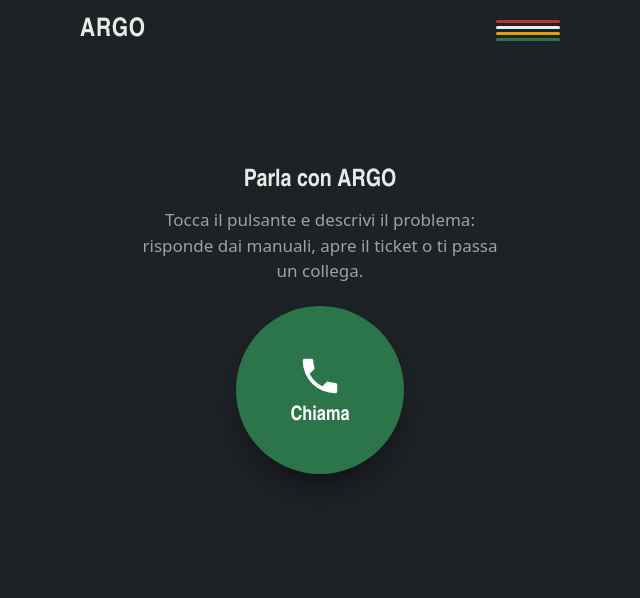
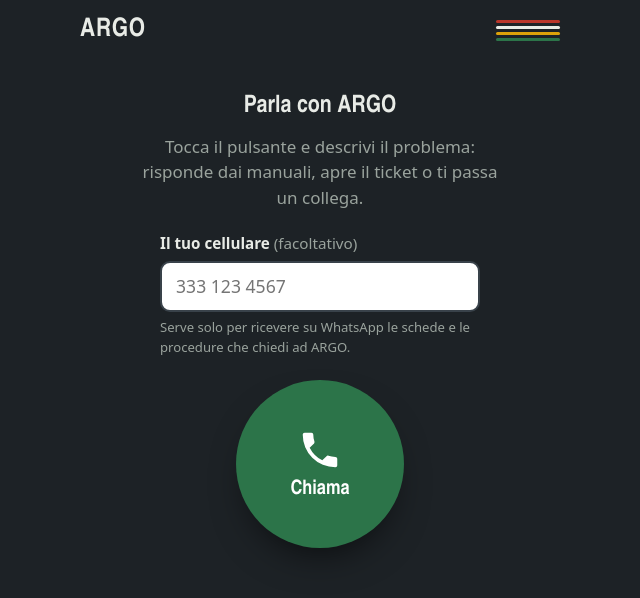
Before and after one commit to FraMazzucchelli/tec-bot, a FastAPI app: page /app in a window 1280 px wide. Shown: the top 598 px of the page, without its empty margins (320-960 px from the left). Run offline with FastAPI, Linux system fonts and the light colour scheme; some libraries are stand-ins or nearby versions.

Commit message:
App: cellulare facoltativo per ricevere le schede su WhatsApp
- il numero arriva a Twilio come parametro Telefono della chiamata dall'app
- /voice/incoming lo ricorda per CallSid (solo cellulari italiani o autorizzati)
- Gather e ConversationRelay lo usano come numero del tecnico

Co-Authored-By: Claude Opus 5.5 <noreply@anthropic.com>
Claude-Session: https://claude.ai/code/session_01J28BZtyKME14cSCQB392nw

```diff
--- a/src/argo/channels/app.py
+++ b/src/argo/channels/app.py
@@ -78,6 +78,36 @@ def access_token(
     )
     signature = hmac.new(api_secret.encode(), signing.encode(), hashlib.sha256).digest()
     return signing + "." + _b64(signature)
+
+
+APP_PHONE_TTL_SECONDS = 2 * 3600
+
+
+def remember_phone(state, call_sid: str, raw: str, settings) -> None:
+    """Chiamata dall'app con il cellulare indicato dal tecnico: lo teniamo in memoria
+    per la durata della chiamata, così ARGO può mandargli le schede su WhatsApp.
+    Solo cellulari italiani (o numeri in CALLBACK_NUMBERS), come per "Fatti chiamare"."""
+    from .callback import ITALIAN_MOBILE, _extra_numbers, normalize_number
+
+    if not call_sid or not raw.strip():
+        return
+    number = normalize_number(raw)
+    if not (ITALIAN_MOBILE.match(number) or number in _extra_numbers(settings)):
+        log.warning("App: cellulare non valido, ignorato")
+        return
+    phones = getattr(state, "app_phones", None)
+    if phones is None:
+        phones = state.app_phones = {}
+    now = time.time()
+    for sid in [s for s, (_, t) in phones.items() if now - t > APP_PHONE_TTL_SECONDS]:
+        phones.pop(sid, None)
+    phones[call_sid] = (number, now)
+
+
+def phone_for_call(state, call_sid: str, fallback: str) -> str:
+    """Il cellulare indicato nell'app per questa chiamata, altrimenti `fallback`."""
+    entry = getattr(state, "app_phones", {}).get(call_sid)
+    return entry[0] if entry else fallback
 
 
 class TokenLimiter:
--- a/src/argo/channels/relay.py
+++ b/src/argo/channels/relay.py
@@ -27,6 +27,7 @@ from fastapi import APIRouter, WebSocket, WebSocketDisconnect
 from starlette.concurrency import run_in_threadpool
 
 from ..security import twilio_signature
+from .app import phone_for_call
 
 log = logging.getLogger(__name__)
 router = APIRouter()
@@ -187,6 +188,7 @@ async def relay(websocket: WebSocket) -> None:
                 direction = message.get("direction", "inbound")
                 # nelle chiamate partite da ARGO (pagina /chiamami) il tecnico è il destinatario
                 technician = message.get("to" if direction.startswith("outbound") else "from", "")
+                technician = phone_for_call(app.state, message.get("callSid", ""), technician)
                 continue
 
             if kind == "interrupt":
--- a/src/argo/channels/voice.py
+++ b/src/argo/channels/voice.py
@@ -13,6 +13,7 @@ from fastapi import APIRouter, Depends, Form, Request
 from fastapi.responses import Response
 
 from ..security import verify_twilio
+from .app import phone_for_call, remember_phone
 from .relay import relay_twiml
 
 log = logging.getLogger(__name__)
@@ -43,7 +44,11 @@ def _say_and_listen(request: Request, text: str) -> Response:
 
 
 @router.post("/incoming")
-def incoming(request: Request) -> Response:
+def incoming(
+    request: Request, CallSid: str = Form(""), From: str = Form(""), Telefono: str = Form("")
+) -> Response:
+    if From.startswith("client:"):  # chiamata dall'app: il cellulare arriva come parametro
+        remember_phone(request.app.state, CallSid, Telefono, request.app.state.settings)
     if request.app.state.settings.voice_mode == "relay":
         return _twiml(relay_twiml(request.app.state.settings))
     return _say_and_listen(
@@ -66,6 +71,7 @@ def respond(
     assistant = request.app.state.assistant
     # nelle chiamate partite da ARGO (pagina /chiamami) il tecnico è il destinatario
     technician = To if Direction.startswith("outbound") else From
+    technician = phone_for_call(request.app.state, CallSid, technician)
     text = SpeechResult.strip()
     if not text:
         return _say_and_listen(request, "Scusa, non ho capito. Puoi ripetere?")
--- a/src/argo/templates/app.html
+++ b/src/argo/templates/app.html
@@ -104,6 +104,12 @@
     <div class="status" id="status" role="status" aria-live="polite">Parla con ARGO</div>
     <p class="sub" id="sub">Tocca il pulsante e descrivi il problema: risponde dai manuali, apre il ticket o ti passa un collega.</p>
 
+    <div class="code" id="phone-box">
+      <label for="telefono">Il tuo cellulare <span style="font-weight:400;color:var(--muted)">(facoltativo)</span></label>
+      <input id="telefono" type="tel" inputmode="tel" autocomplete="tel" placeholder="333 123 4567">
+      <span class="note">Serve solo per ricevere su WhatsApp le schede e le procedure che chiedi ad ARGO.</span>
+    </div>
+
     <div class="code" id="code-box" hidden>
       <label for="codice">Codice di accesso</label>
       <input id="codice" type="password" autocomplete="off" inputmode="text">
@@ -147,12 +153,14 @@
   var btn = $("call"), label = $("call-label"), statusEl = $("status"), sub = $("sub");
   var timerEl = $("timer"), errorEl = $("error"), controls = $("controls"), muteBtn = $("mute");
   var codeBox = $("code-box"), codeInput = $("codice");
+  var phoneBox = $("phone-box"), phoneInput = $("telefono");
   var device = null, call = null, started = 0, tick = null;
 
   function store(key, value) {
     try { if (value === undefined) return localStorage.getItem(key); localStorage.setItem(key, value); } catch (e) { return null; }
   }
   if (NEEDS_CODE) { codeBox.hidden = false; codeInput.value = store("argo-codice") || ""; }
+  phoneInput.value = store("argo-telefono") || "";
 
   function setState(state, detail) {
     var texts = {
@@ -170,6 +178,7 @@
     btn.setAttribute("aria-label", inCall ? "Riaggancia" : "Chiama ARGO");
     controls.hidden = state !== "live";
     if (NEEDS_CODE) codeBox.hidden = inCall;
+    phoneBox.hidden = inCall;
     if (state === "live") {
       started = Date.now();
       tick = setInterval(function () {
@@ -198,13 +207,16 @@
     setState("connecting");
     getToken().then(function (data) {
       if (NEEDS_CODE) store("argo-codice", codeInput.value);
+      store("argo-telefono", phoneInput.value.trim());
       if (device) { device.destroy(); }
       device = new Twilio.Device(data.token, { codecPreferences: ["opus", "pcmu"], closeProtection: true });
       device.on("error", function (e) { showError("Errore della chiamata: " + (e.message || e.code)); });
       device.on("tokenWillExpire", function () {
         getToken().then(function (d) { device.updateToken(d.token); }).catch(function () {});
       });
-      return device.connect();
+      var params = {};
+      if (phoneInput.value.trim()) params.Telefono = phoneInput.value.trim();
+      return device.connect({ params: params });
     }).then(function (c) {
       call = c;
       call.on("accept", function () { setState("live"); });
```
Also changed, not shown: tests/test_argo.py (+32 -0 lines), README.md.
